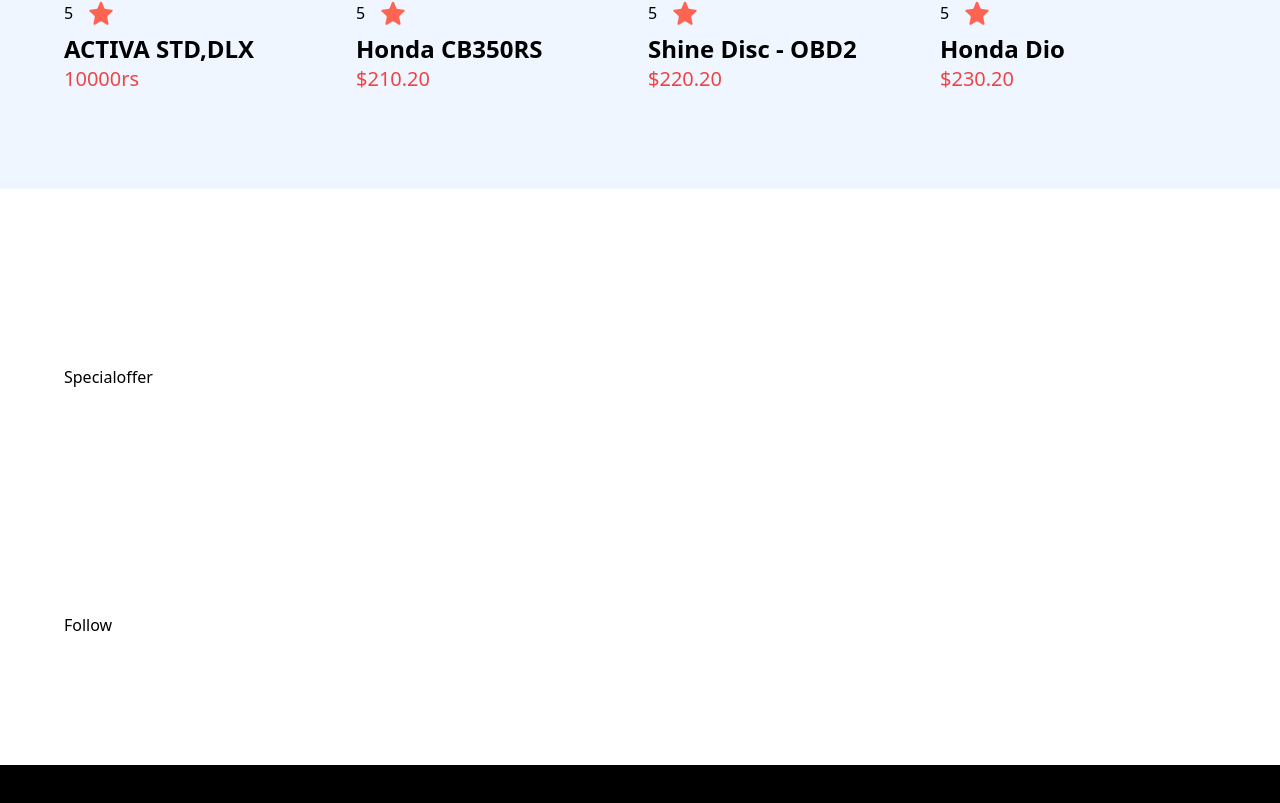
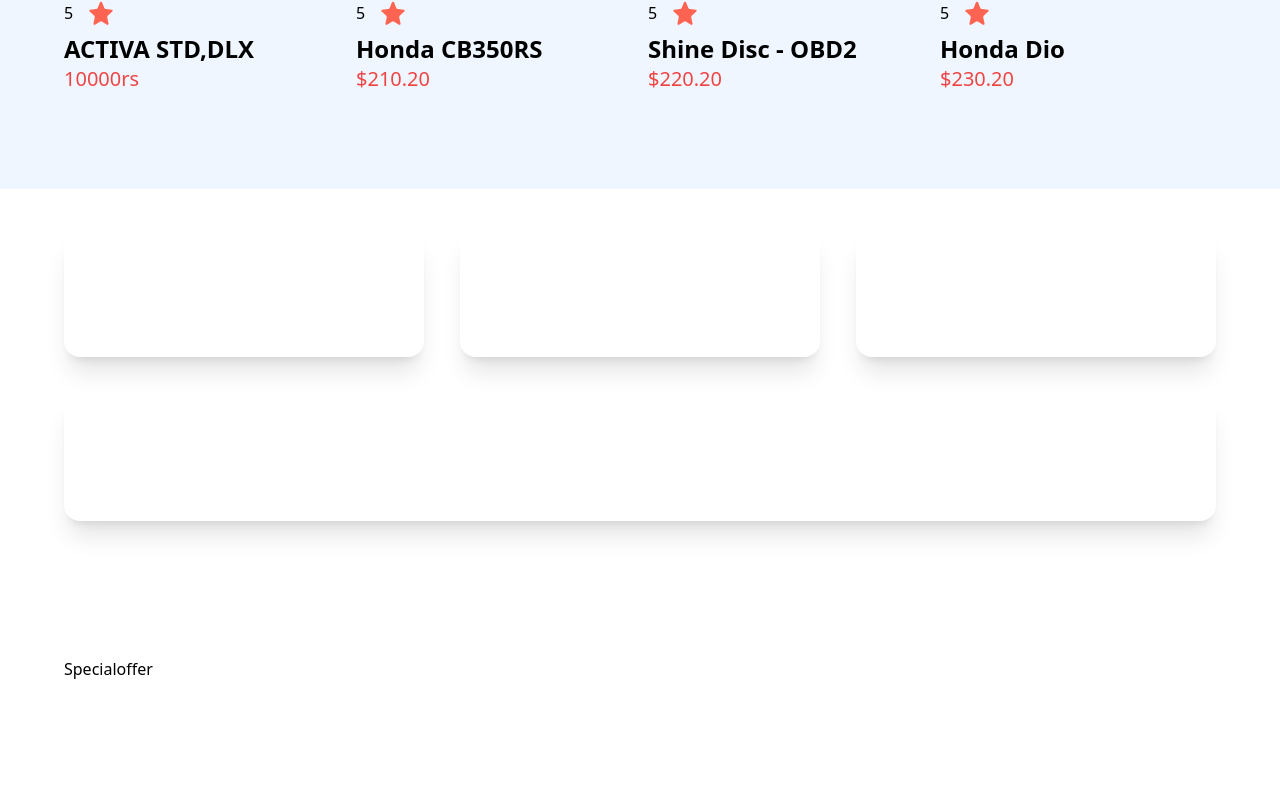
Before and after one commit to balavenkat123/B-Bikes, a React (Vite) app: page / in a window 1280 px wide. Shown: the part 1481-2284 px from the top of the page. Built offline with nearby package versions, Linux system fonts and the light colour scheme; a web font is replaced by a local one.

Commit message:
servicecard component

```diff
--- /dev/null
+++ b/src/components/ServiceCard.jsx
@@ -0,0 +1,12 @@
+import { services } from "../constants"
+
+const ServiceCard = (imgURL,label,subtext) => {
+  return (
+    <div className="flex-1 sm:w-[350px] sm:min-w-[350px] w-full rounded-2xl shadow-xl border-red-950
+    px-10 py-16 ">
+
+    </div>
+  )
+}
+
+export default ServiceCard
--- a/src/constants/index.js
+++ b/src/constants/index.js
@@ -68,6 +68,11 @@
         label: "Love to help you",
         subtext: "Our dedicated team is here to assist you every step of the way."
     },
+    {
+        imgURL: support,
+        label: "Love to help you",
+        subtext: "Our dedicated team is here to assist you every step of the way."
+    }
 ];
 
 export const reviews = [
--- a/src/sections/Services.jsx
+++ b/src/sections/Services.jsx
@@ -1,7 +1,12 @@
+import ServiceCard from "../components/ServiceCard"
+import { services } from "../constants"
+
 const Services = () => {
   return (
     <section className="max-container flex justify-center flex-wrap gap-9 ">
-
+      {services.map((service)=>
+        <ServiceCard key={service.label}/>
+      )}
     </section>
   )
 }
```
